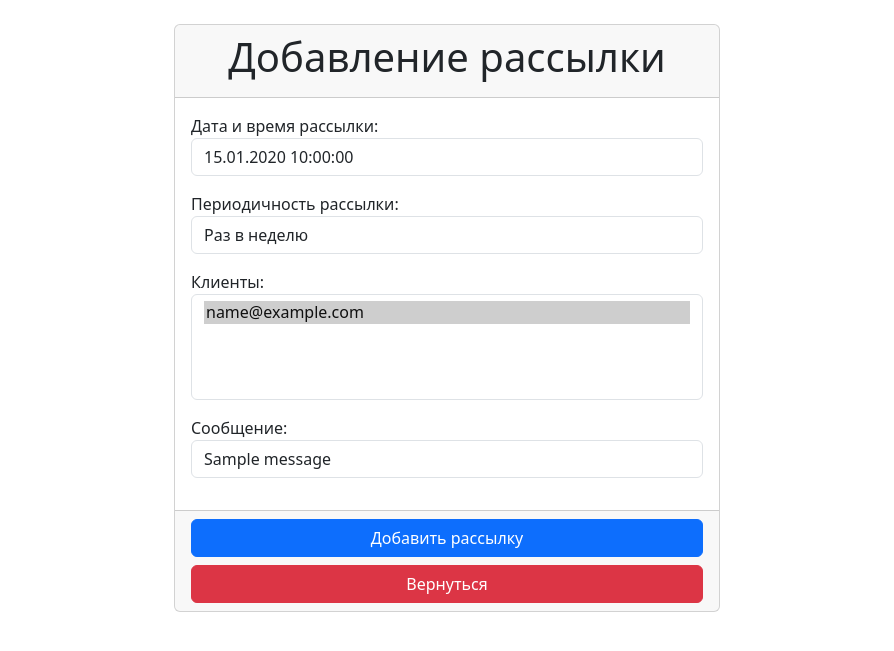
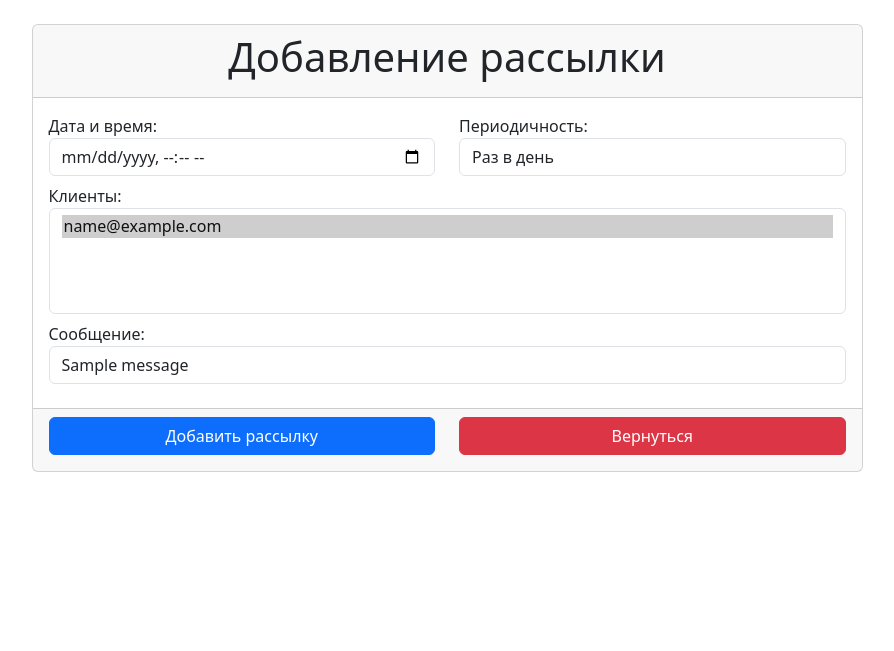
Before and after one commit to ArkadiyGenij/Mail_Sender, a Django app: page /newsletters/edit/1 in a window 1280 px wide. Shown: the part 56-707 px from the top of the page, without its empty margins (193-1087 px from the left). Run offline with Django 5.2, Linux system fonts and the light colour scheme; tables that the repository leaves empty hold one stand-in row (values such as "Sample post"); some libraries are stand-ins or nearby versions.

Commit message:
минорные исправления

```diff
--- a/app/forms.py
+++ b/app/forms.py
@@ -25,6 +25,9 @@ class MessageCreateForm(StyleFormMixin, forms.ModelForm):
 
 
 class NewsletterCreateForm(StyleFormMixin, forms.ModelForm):
+
+    date_time = forms.DateTimeField(widget=forms.DateTimeInput(attrs={'type': 'datetime-local'}))
+
     class Meta:
         model = Newsletter
         fields = ['date_time', 'periodicity', 'clients', 'message']
--- a/app/models.py
+++ b/app/models.py
@@ -32,7 +32,7 @@ class Client(models.Model):
 
 class Message(models.Model):
     title = models.CharField(max_length=100, verbose_name='заголовок', default='')
-    body = models.TextField(max_length=5000, verbose_name='сообщение', default='', blank=True, null=True)
+    body = models.TextField(max_length=5000, verbose_name='сообщение', blank=False, null=False)
 
     def __str__(self):
         return self.title
@@ -41,18 +41,19 @@ class Message(models.Model):
         verbose_name = 'сообщение'
         verbose_name_plural = 'сообщения'
 
+
 class Newsletter(models.Model):
-    PERIODICITY_CHOICES = {
+    PERIODICITY_CHOICES = [
         ('day', 'Раз в день'),
         ('week', 'Раз в неделю'),
         ('month', 'Раз в месяц'),
-    }
+    ]
 
-    STATUS_CHOICES = {
+    STATUS_CHOICES = [
         ('created', 'Создана'),
         ('launched', 'Запущена'),
         ('completed', 'Завершена')
-    }
+    ]
 
     date_time = models.DateTimeField(verbose_name='дата и время рассылки', default=timezone.now)
     periodicity = models.CharField(choices=PERIODICITY_CHOICES, default='day',
@@ -69,20 +70,19 @@ class Newsletter(models.Model):
         verbose_name_plural = 'рассылки'
 
 
-
 class Attempt(models.Model):
-    ATTEMPT_STATUS_CHOICES = {
-        ('success', 'успешно'),
-        ('failed', 'не успешно'),
-    }
-
+    ATTEMPT_STATUS_CHOICES = [
+        ('success', 'Успешно'),
+        ('failed', 'Не успешно'),
+    ]
     date_time = models.DateTimeField(verbose_name='дата и время последней попытки', default=timezone.now)
     status = models.CharField(choices=ATTEMPT_STATUS_CHOICES, default='success',
                               verbose_name='статус последней попытки')
-    response = models.TextField(verbose_name='ответ сервера')
+    response = models.TextField(verbose_name='ответ сервера', **NULLABLE)
+    newsletter = models.ForeignKey(Newsletter, on_delete=models.CASCADE, verbose_name='попытка')
 
     def __str__(self):
-        return self.date_time
+        return f"Рассылка от {self.date_time}"
 
     class Meta:
         verbose_name = 'попытка'
--- a/config/settings.py
+++ b/config/settings.py
@@ -37,7 +37,6 @@ INSTALLED_APPS = [
     'django.contrib.staticfiles',
     'app',
     'users',
-    'tinymce'
 ]
 
 MIDDLEWARE = [
--- a/static/css/style.css
+++ b/static/css/style.css
@@ -13,7 +13,3 @@
 .card__zoom_effect:hover {
     transform: scale(1.02);
 }
-
-.card__message_height {
-    height: 350px;
-}
--- a/templates/app/newsletter_form.html
+++ b/templates/app/newsletter_form.html
@@ -12,7 +12,7 @@
 {% block content %}
     <div class="container">
         <div class="row mt-4 justify-content-center">
-            <div class="col-12 col-lg-6">
+            <div class="col-12 col-lg-9">
                 <form method="post">
                     <div class="card">
                         <div class="card-header text-center">
@@ -24,15 +24,56 @@
                         </div>
                         <div class="card-body">
                             {% csrf_token %}
-                            {{ form.as_p }}
+                            <div class="row">
+                                <div class="col-12 col-lg-6 mb-2">
+                                    <label for="{{ form.date_time.id_for_label }}">Дата и время:</label>
+                                    {{ form.date_time }}
+                                    {% if form.date_time.errors %}
+                                        <div class="error">{{ form.date_time.errors }}</div>
+                                    {% endif %}
+                                </div>
+                                <div class="col-12 col-lg-6 mb-2">
+                                    <label for="{{ form.periodicity.id_for_label }}">Периодичность:</label>
+                                    {{ form.periodicity }}
+                                    {% if form.periodicity.errors %}
+                                        <div class="error">{{ form.periodicity.errors }}</div>
+                                    {% endif %}
+                                </div>
+                            </div>
+                            <div class="row">
+                                <div class="col-12 mb-2">
+                                    <label for="{{ form.clients.id_for_label }}">Клиенты:</label>
+                                    {{ form.clients }}
+                                    {% if form.clients.errors %}
+                                        <div class="error">{{ form.clients.errors }}</div>
+                                    {% endif %}
+                                </div>
+                            </div>
+                            <div class="row">
+                                <div class="col-12 mb-2">
+                                    <label for="{{ form.message.id_for_label }}">Сообщение:</label>
+                                    {{ form.message }}
+                                    {% if form.message.errors %}
+                                        <div class="error">{{ form.message.errors }}</div>
+                                    {% endif %}
+                                </div>
+                            </div>
                         </div>
                         <div class="card-footer">
-                            {% if client %}
-                                <button class="btn btn-primary w-100" type="submit">Сохранить изменения</button>
-                            {% else %}
-                                <button class="btn btn-primary w-100" type="submit">Добавить рассылку</button>
-                            {% endif %}
-                            <a href="{% url 'app:newsletter-list' %}" class="btn btn-danger w-100 mt-2">Вернуться</a>
+                            <div class="row">
+                                <div class="col-12 col-lg-6">
+                                    {% if client %}
+                                        <button class="btn btn-primary w-100 mb-2" type="submit">Сохранить изменения</button>
+                                    {% else %}
+                                        <button class="btn btn-primary w-100 mb-2" type="submit">Добавить рассылку</button>
+                                    {% endif %}
+                                </div>
+                                <div class="col-12 col-lg-6">
+                                    <a href="{% url 'app:newsletter-list' %}" class="btn btn-danger w-100 mb-2">Вернуться</a>
+                                </div>
+                            </div>
+
+
                         </div>
                     </div>
                 </form>
--- a/templates/base.html
+++ b/templates/base.html
@@ -12,7 +12,6 @@
     <link rel="stylesheet" href="https://cdnjs.cloudflare.com/ajax/libs/noty/3.1.4/noty.min.css"
           integrity="sha512-0p3K0H3S6Q4bEWZ/WmC94Tgit2ular2/n0ESdfEX8l172YyQj8re1Wu9s/HT9T/T2osUw5Gx/6pAZNk3UKbESw=="
           crossorigin="anonymous" referrerpolicy="no-referrer"/>
-    <script src="{% static 'tinymce/tinymce.min.js' %}"></script>
     <script src="https://kit.fontawesome.com/321919f306.js" crossorigin="anonymous"></script>
     <title>
         {% block title %}{% endblock %}
```
Also changed, not shown: templates/app/newsletter_confirm_delete.html (added, +29 -0 lines), templates/app/newsletter_list.html (+17 -1 lines), app/migrations/0001_initial.py (added).
